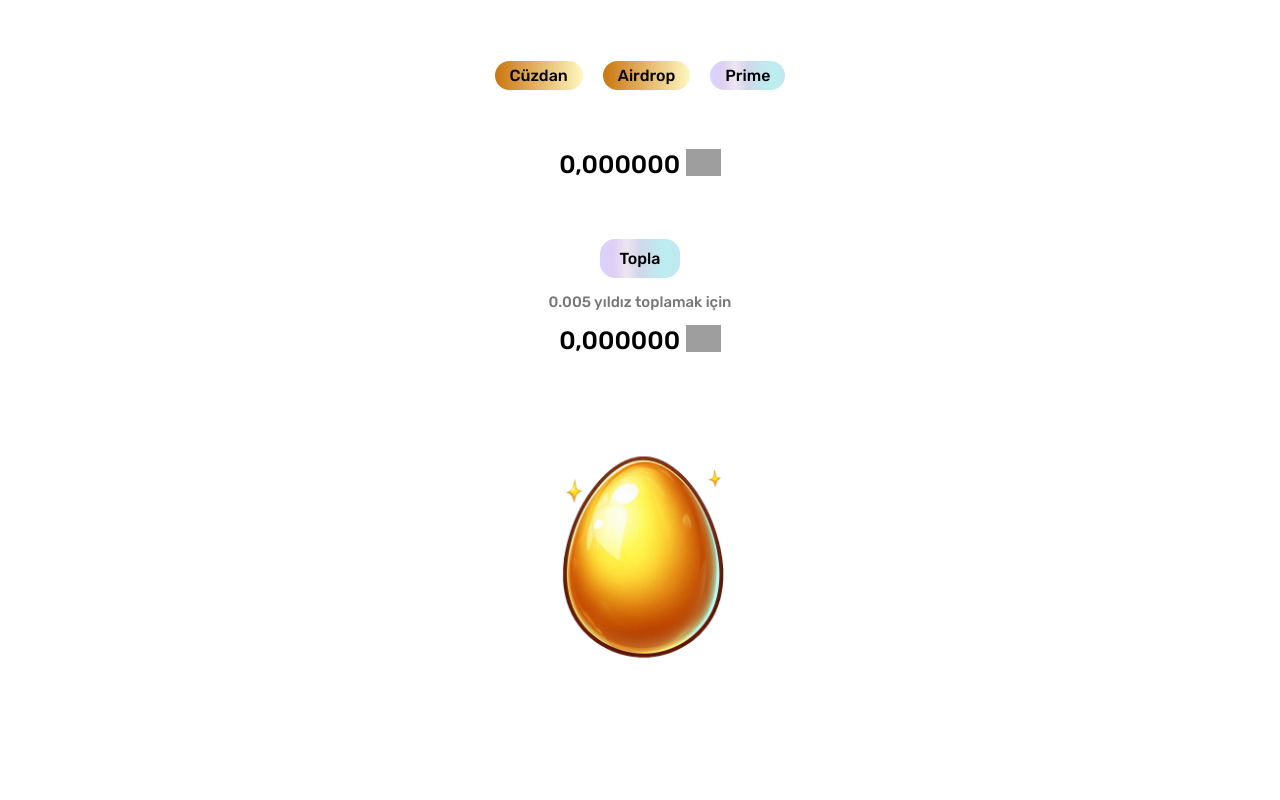
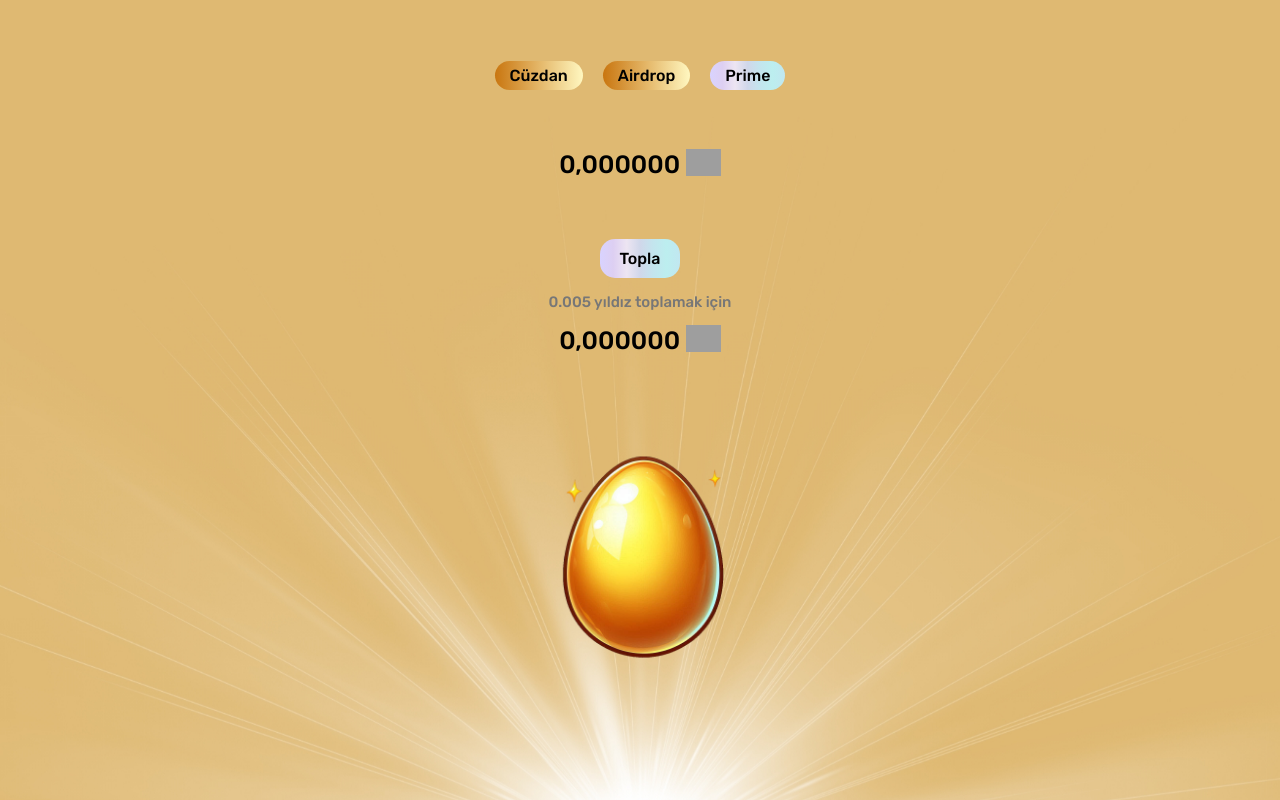
Before and after one commit to Abdulhadi50/ia, a plain HTML site: page index.html in a window 1280 px wide. Drawn offline with Linux system fonts and the light colour scheme; grey boxes are pictures that could not be loaded.

Commit message:
Update index.html

```diff
--- a/index.html
+++ b/index.html
@@ -14,7 +14,8 @@
     justify-content: center;
     height: 100vh;
     margin: 0;
-            background: linear-gradient(45deg, #fff, #fff, #fff);
+    background: url('55555.jpg') no-repeat center center fixed; /* استبدل your-image-url.jpg برابط الصورة */
+    background-size: cover; /* لضبط الصورة لتغطي الصفحة بالكامل */
     user-select: none;
 }
         .header-buttons {
```
Lines whose indentation alone changed are shown as unchanged.
